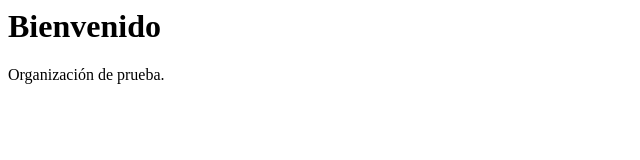
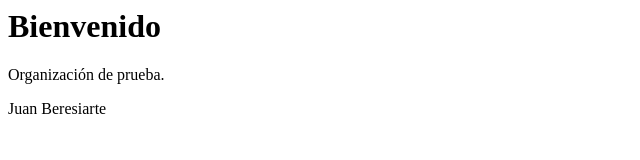
Before and after one commit to mastermeli-juanzan92/index, a plain HTML site: page index.html in a window 1280 px wide. Shown: the whole page, without its empty margins (0-640 px from the left). Drawn offline with Linux system fonts and the light colour scheme.

Commit message:
Update index.html

```diff
--- a/index.html
+++ b/index.html
@@ -7,6 +7,7 @@
 <body>
     <h1>Bienvenido</h1>
     <p>Organización de prueba.</p>
+    <p>Juan Beresiarte</p>
 </body>
 
 </html>
```
